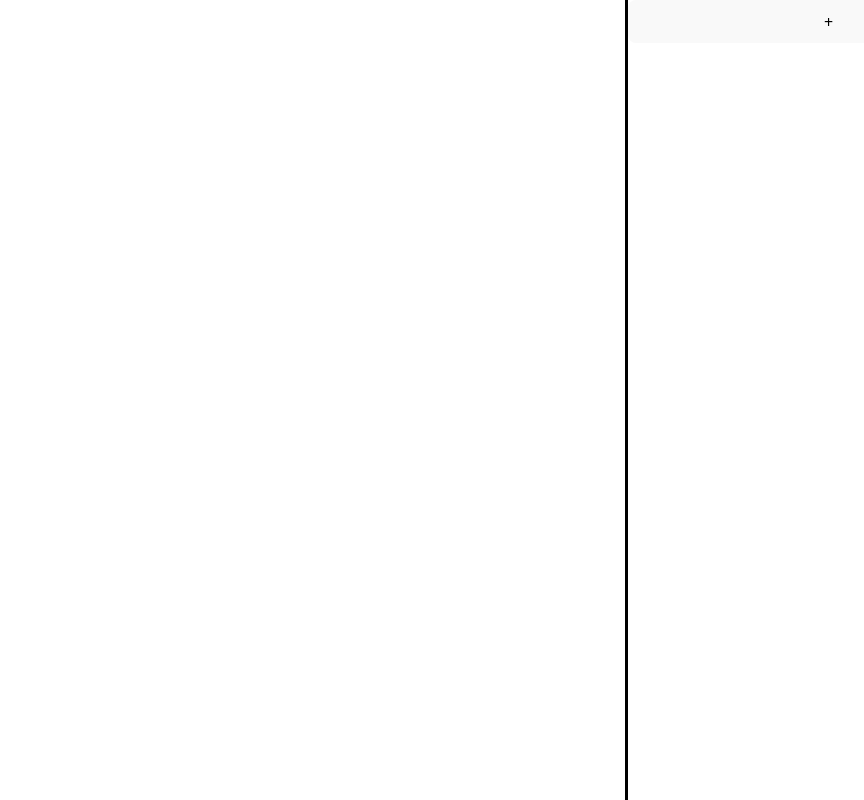
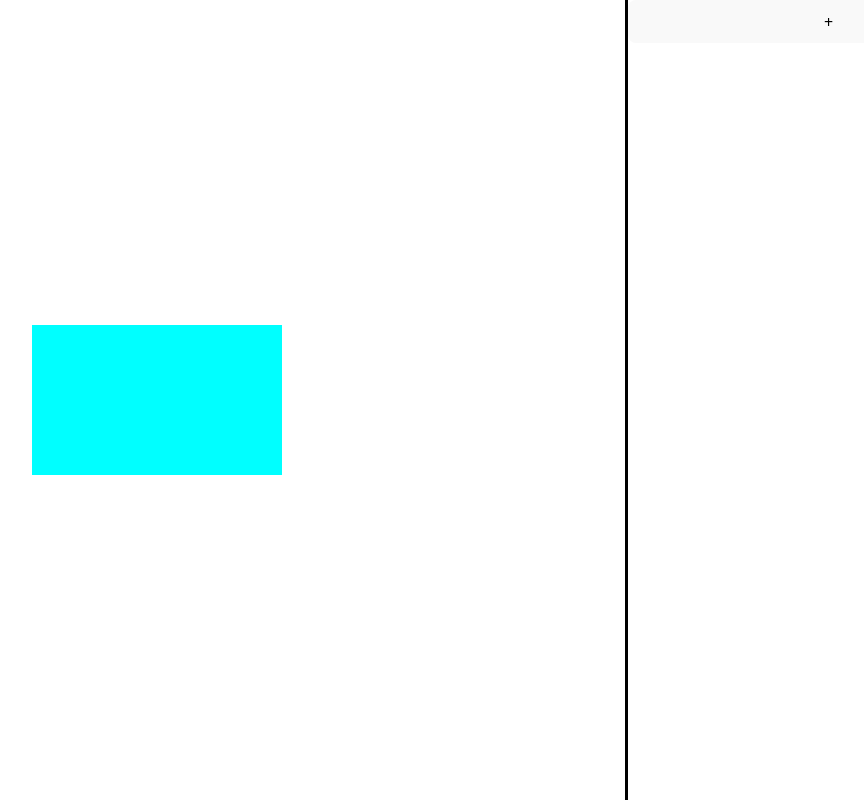
Before and after one commit to shahariar270/gsap-animation, a React (Vite) app: page / in a window 1280 px wide. Shown: the top 800 px of the page, without its empty margins (311-1175 px from the left). Built offline with nearby package versions, Linux system fonts and the light colour scheme.

Commit message:
basic style added

```diff
--- a/src/App.css
+++ b/src/App.css
@@ -7,6 +7,15 @@
 .wrapper {
   width: 70%;
   border-right: 3px solid black;
+  display: flex;
+  justify-content: center;
+  align-items: center;
+
+  .box {
+    height: 150px;
+    width: 250px;
+    background: aqua;
+  }
 }
 
 .settings {
@@ -14,6 +23,7 @@
   display: flex;
   flex-direction: column;
 }
+
 
 .controls {
   display: flex;
--- a/src/App.jsx
+++ b/src/App.jsx
@@ -8,13 +8,12 @@
   useEffect(() => {
     const element = document.getElementById('box')
 
-
     if (element) {
       const anim = new Animation(element);
       anim.animate();
     }
 
-  }, [])
+  }, []);
 
   return (
     <React.Fragment>
```
